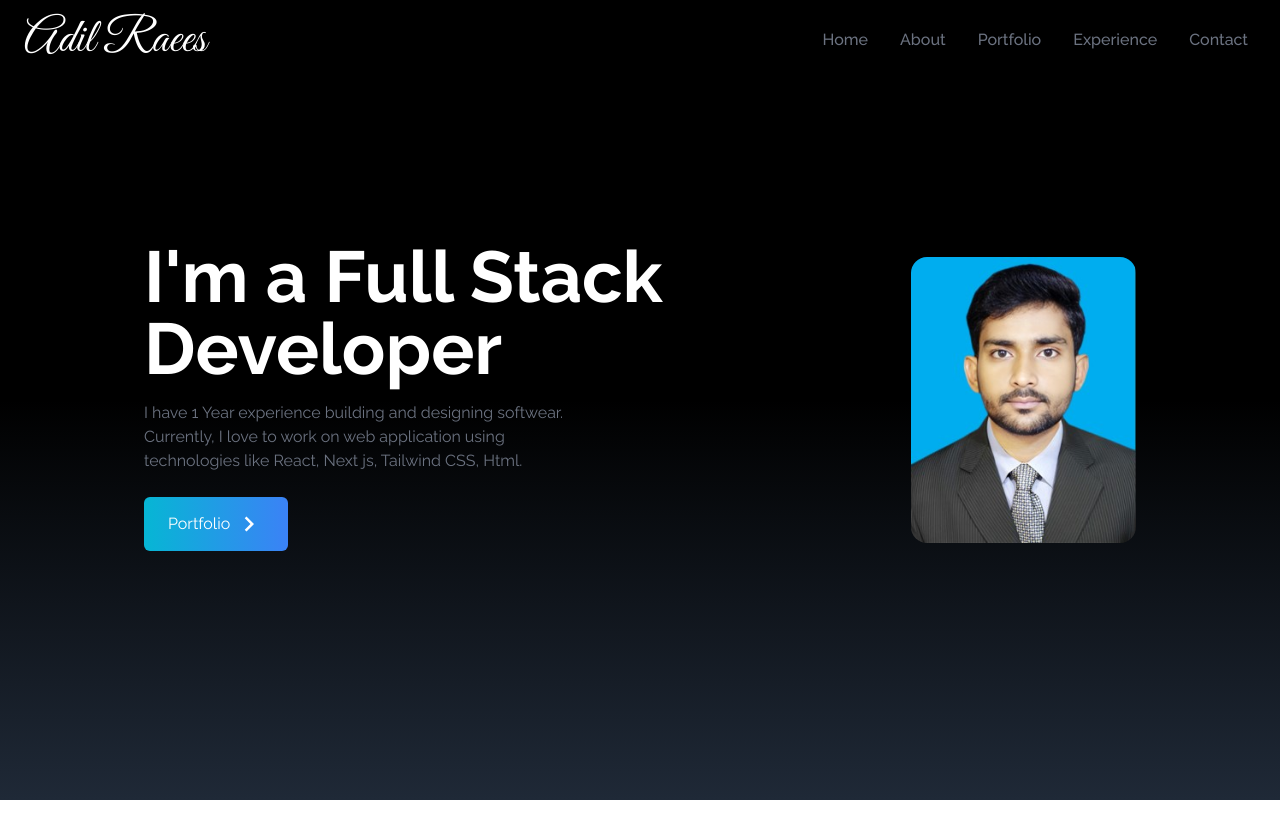
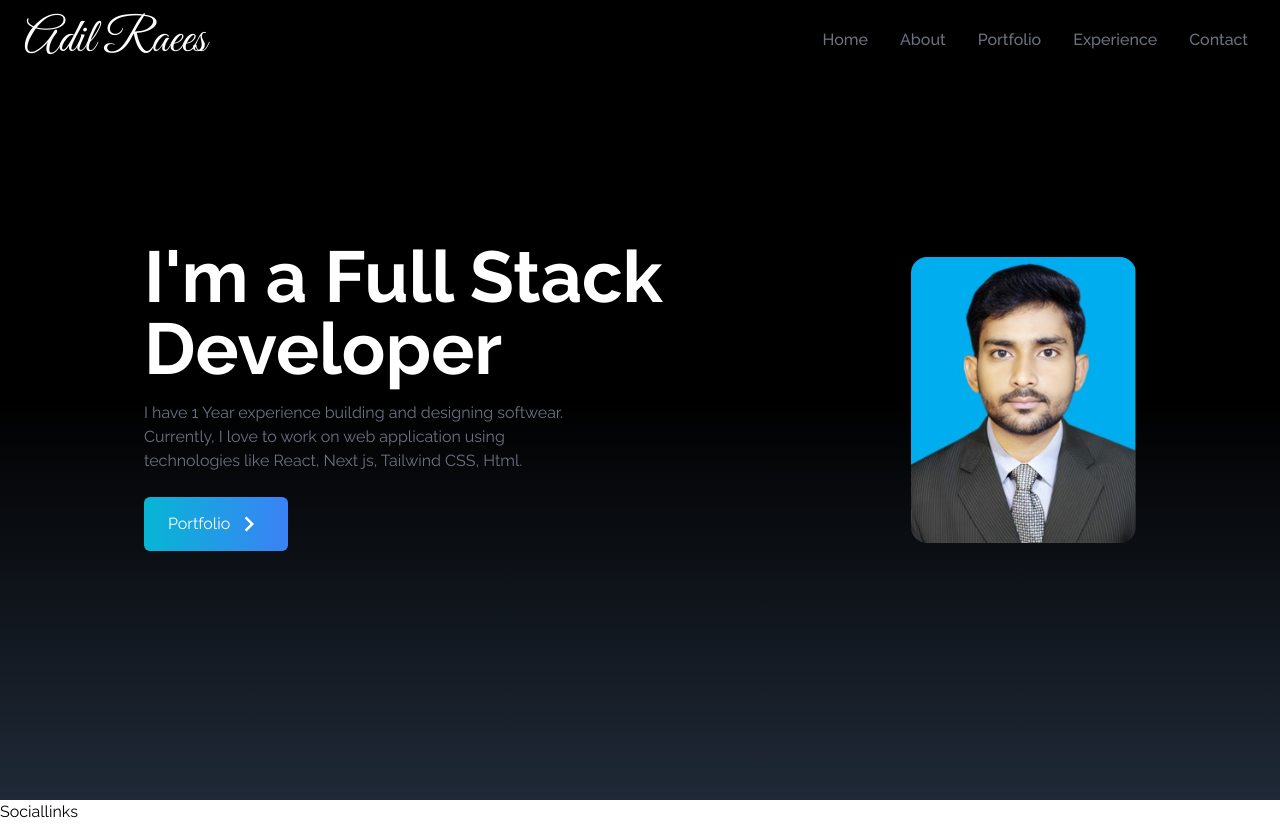
Before and after one commit to adilraees786/My-Portfolio-, a React (Vite) app: page / in a window 1280 px wide. Before the commit the page ends 800 px from the top, so only its background shows below. Built offline with nearby package versions, Linux system fonts and the light colour scheme.

Commit message:
start social link setup

```diff
--- a/src/App.jsx
+++ b/src/App.jsx
@@ -1,5 +1,7 @@
 import Home from "./components/Home";
 import { Navbar } from "./components/Navbar";
+import Sociallinks from "./components/Sociallinks";
+
 
 
 export default function App() {
@@ -7,6 +9,8 @@ export default function App() {
     <div>
       <Navbar/>
       <Home/>
+<Sociallinks/>
+
     </div>
 
   )
--- /dev/null
+++ b/src/components/SocialLinks.jsx
@@ -0,0 +1,9 @@
+import React from 'react'
+
+ const Sociallinks = () => {
+  return (
+    <div>Sociallinks</div>
+  )
+}
+
+export default Sociallinks;
```
